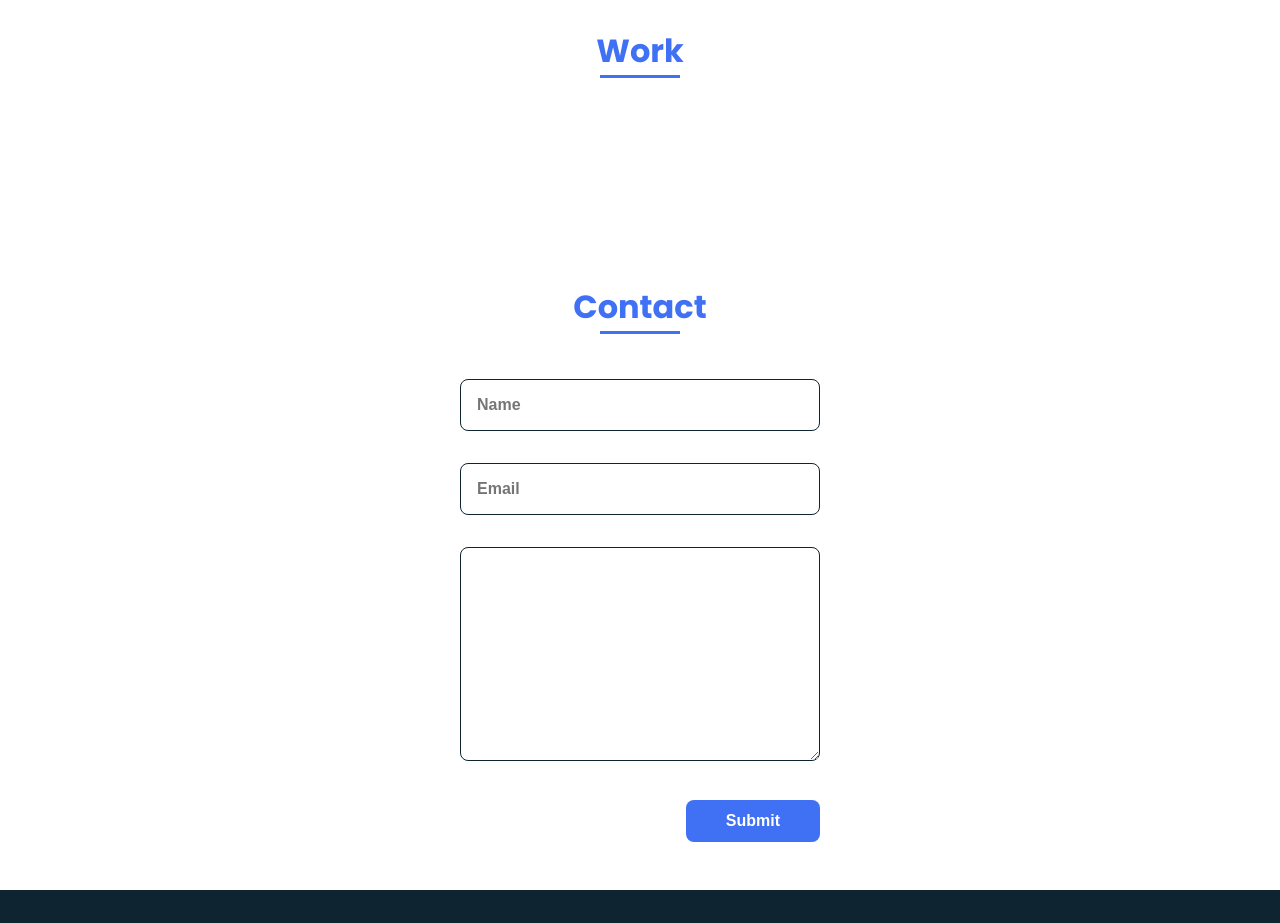
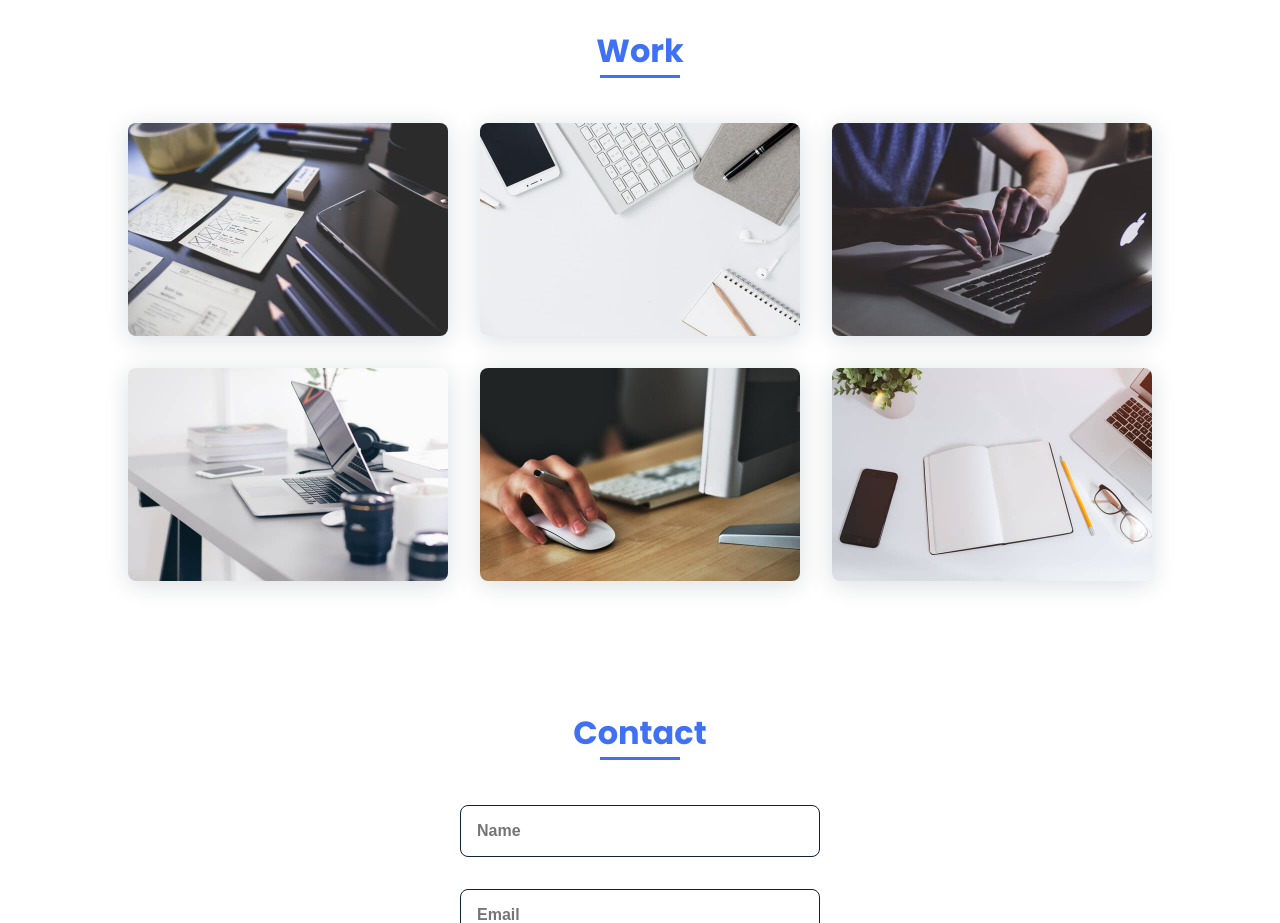
Before and after one commit to Rishikapatidar/Rishikapatidar.github.io, a plain HTML site: page index.html in a window 1280 px wide. Shown: the part 1880-2803 px from the top of the page. Drawn offline with nearby package versions, Linux system fonts and the light colour scheme.

Commit message:
Update index.html

```diff
--- a/index.html
+++ b/index.html
@@ -137,22 +137,22 @@
 
                 <div class="work__container bd-grid">
                     <div class="work__img">
-                        <img src="/images/work1.jpg" alt="">
+                        <img src="work1.jpg" alt="">
                     </div>
                     <div class="work__img">
-                        <img src="images/work2.jpg" alt="">
+                        <img src="work2.jpg" alt="">
                     </div>
                     <div class="work__img">
-                        <img src="images/work3.jpg" alt="">
+                        <img src="work3.jpg" alt="">
                     </div>
                     <div class="work__img">
-                        <img src="images/work4.jpg" alt="">
+                        <img src="work4.jpg" alt="">
                     </div>
                     <div class="work__img">
-                        <img src="images/work5.jpg" alt="">
+                        <img src="work5.jpg" alt="">
                     </div>
                     <div class="work__img">
-                        <img src="images/work6.jpg" alt="">
+                        <img src="work6.jpg" alt="">
                     </div>
                 </div>
             </section>
```
